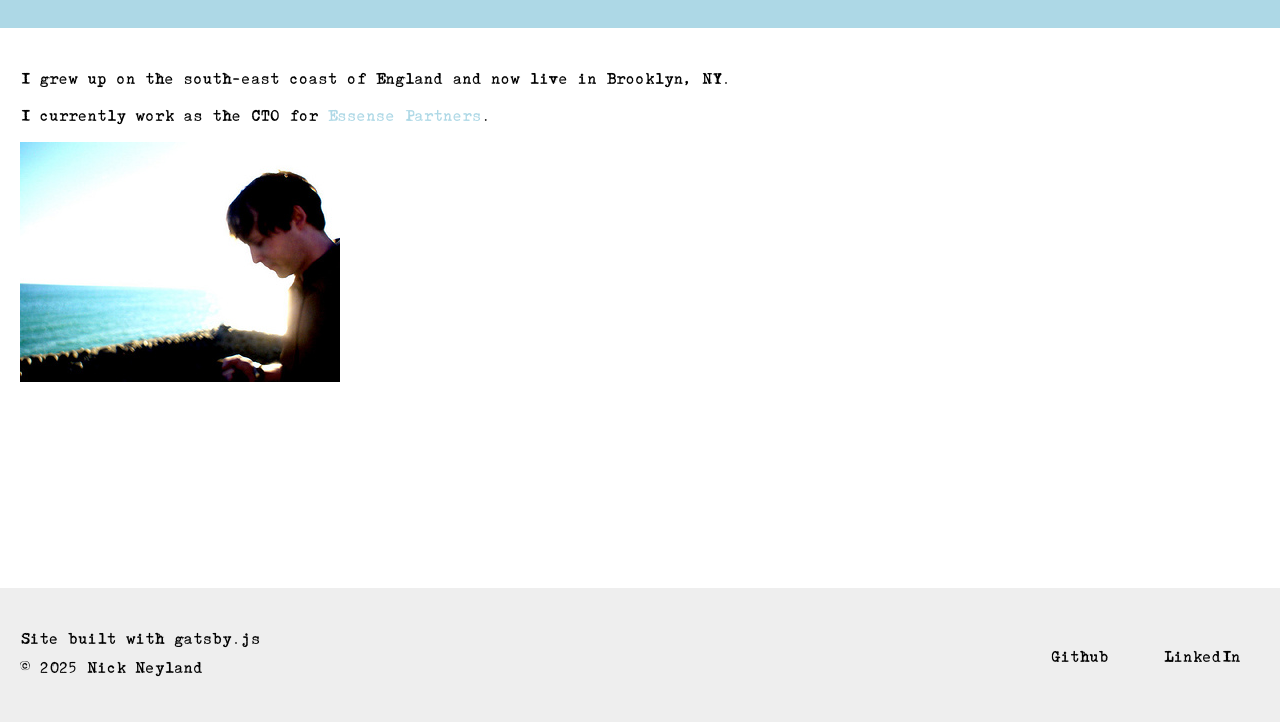
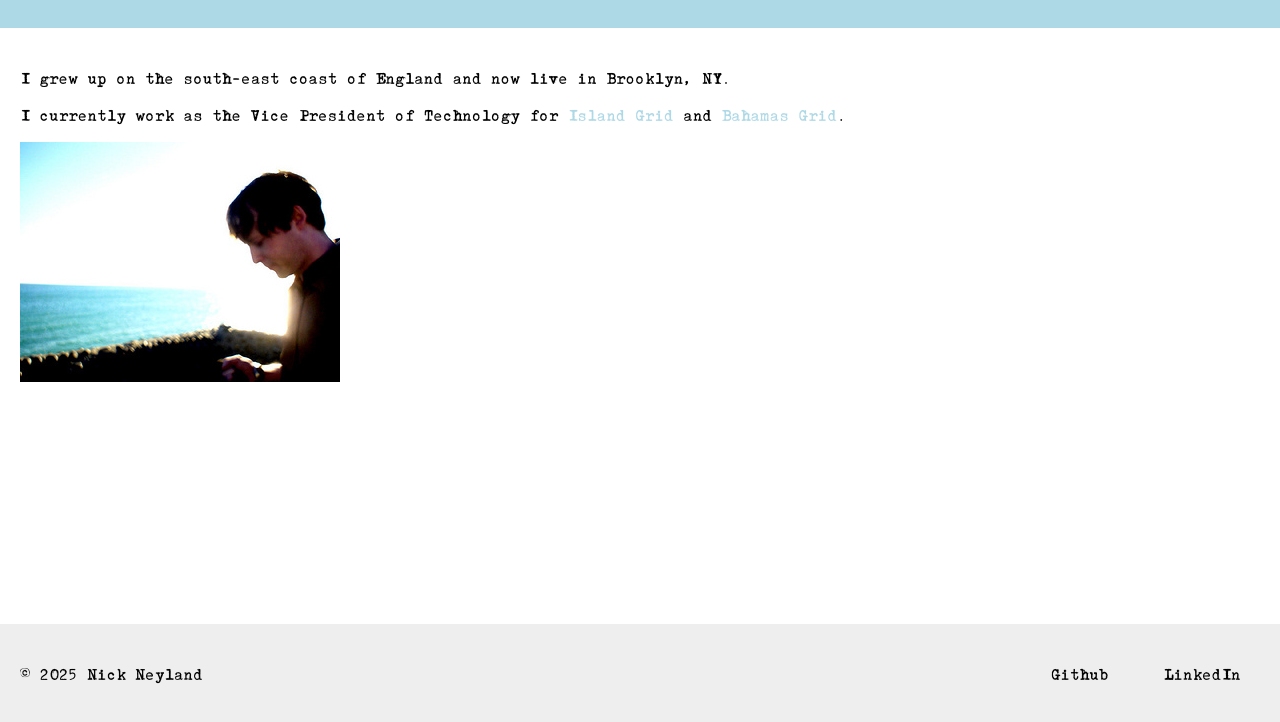
Before and after one commit to nickneyland/website-2024, a Gatsby site: page /about in a window 1280 px wide. Shown: the part 74-796 px from the top of the page. Built offline with nearby package versions, Linux system fonts and the light colour scheme; Gatsby itself is replaced by a stand-in of ours.

Commit message:
small content changes

```diff
--- a/src/components/layout.js
+++ b/src/components/layout.js
@@ -43,7 +43,6 @@ export default ({ children }) => (
         <footer className={footer}>
             <div className={footerContainer}>
                 <ul className={leftFooter}>
-                    <li>Site built with <a href="https://www.gatsbyjs.org" target="_blank" rel="noopener noreferrer">gatsby.js</a></li>
                     <li>&copy; {new Date().getFullYear()} Nick Neyland</li>
                 </ul>
                 <ul className={rightFooter}>
--- a/src/components/styles/footer.module.css
+++ b/src/components/styles/footer.module.css
@@ -38,10 +38,6 @@
 
 .footer ul.leftFooter {
     display: block;
-}
-
-.footer ul.leftFooter li {
-    margin-bottom: 10px;
 }
 
 .footer ul.leftFooter li a:hover {
--- a/src/pages/about.js
+++ b/src/pages/about.js
@@ -6,7 +6,7 @@ const aboutPage = () => (
     <Layout>
         <div className="container">
             <p>I grew up on the south-east coast of England and now live in Brooklyn, NY.</p>
-            <p>I currently work as the CTO for <a href="https://essensepartners.com/" target="_blank" rel="noopener noreferrer">Essense Partners</a>.</p>
+            <p>I currently work as the Vice President of Technology for <a href="https://www.islandgrid.com/" target="_blank" rel="noopener noreferrer">Island Grid</a> and <a href="https://www.bahamasgrid.net/" target="_blank" rel="noopener noreferrer">Bahamas Grid</a>.</p>
             <StaticImage
                 src="../images/nick.jpg"
                 alt="photo of nick"
--- a/src/pages/coding.js
+++ b/src/pages/coding.js
@@ -14,6 +14,7 @@ const codingPage = () => (
             <p>Select sites I have worked on include:</p>
 
             <ul>
+                <li><a href="https://www.bahamasgrid.net/" target="_blank" rel="noopener noreferrer">Bahamas Grid</a></li>
                 <li><a href="https://sustainability.southerncompanygas.com/">Southern - Sustainability</a></li>
                 <li><a href="https://digitalreport.southerncompanygas.com/">Southern - Digital Report</a></li>
                 <li><a href="https://pikerenewables.com/" target="_blank" rel="noopener noreferrer">Pike</a></li>
```
